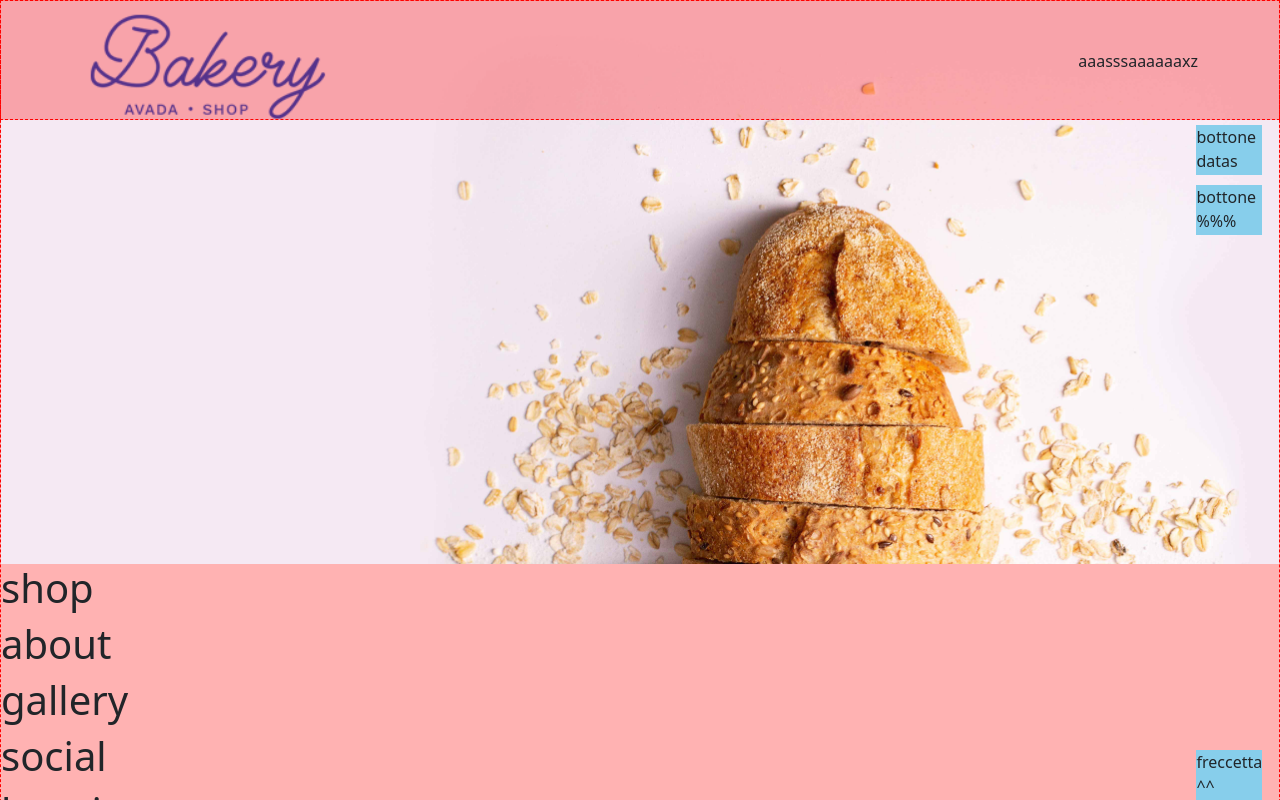
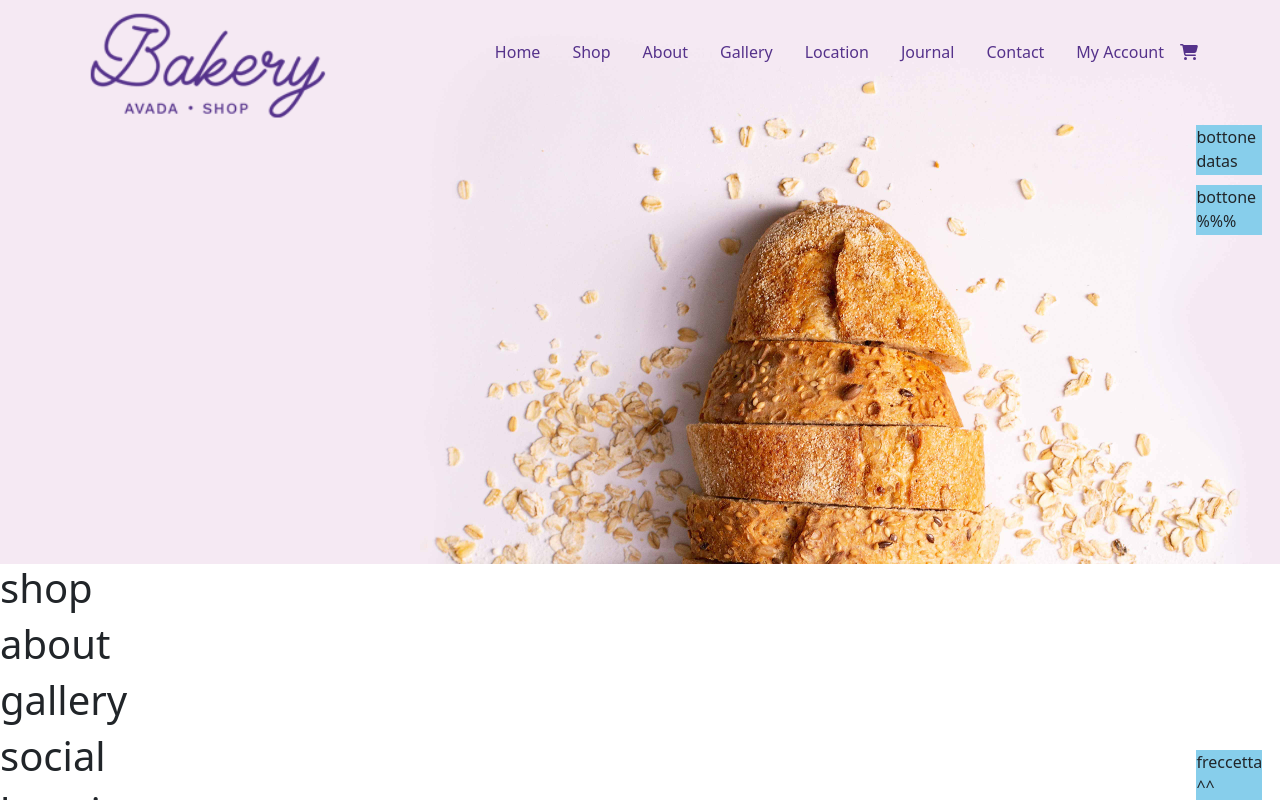
Before and after one commit to CarloCassini/proj-html-vuejs, a Vue app: page / in a window 1280 px wide. Shown: the top 800 px of the page. Built offline with nearby package versions, Linux system fonts and the light colour scheme.

Commit message:
add header style

```diff
--- a/src/App.vue
+++ b/src/App.vue
@@ -33,7 +33,7 @@ export default {
 
 <template>
   <Floating_button />
-  <AppHeader class="header-zone debug" />
+  <AppHeader class="header" />
   <AppMain />
 
   <AppFooter class="debug" />
@@ -43,7 +43,7 @@ export default {
 @use "./style/variables.scss" as *;
 @use "./style/general.scss" as *;
 
-.header-zone {
+.header {
   height: var(--header-height);
   position: absolute;
   left: 0px;
--- a/src/components/AppHeader.vue
+++ b/src/components/AppHeader.vue
@@ -29,8 +29,21 @@ export default {
       <div>
         <img src="images/logo/avada-bakery-logo.png" alt="" />
       </div>
-      <div>aaasss</div>
-      <div>aaaaaaxz</div>
+      <div class="list">
+        <ul>
+          <li class="mx-3" v-for="section in store.siteSections">
+            <a :href="section">
+              {{ section }}
+            </a>
+          </li>
+          <!-- per lo shop -->
+          <li>
+            <a href="#">
+              <font-awesome-icon icon="fa-solid fa-cart-shopping" />
+            </a>
+          </li>
+        </ul>
+      </div>
     </div>
   </section>
 </template>
@@ -40,9 +53,27 @@ export default {
   display: flex;
   align-items: center;
 }
+
+ul {
+  color: #55328b;
+  li {
+    list-style: none;
+    display: inline-block;
+    a {
+      color: currentColor;
+      text-decoration: none;
+    }
+    &:hover {
+      content: " ";
+      border-bottom: 3px solid;
+    }
+  }
+}
+
 .header-zone {
   display: flex;
   align-items: center;
+
   img {
     height: var(--header-height);
   }
--- a/src/components/AppMain.vue
+++ b/src/components/AppMain.vue
@@ -34,7 +34,7 @@ export default {
 </script>
 
 <template>
-  <div class="debug">
+  <div>
     <!-- questo l'ordine di presentazione dei componenti -->
     <home id="home" />
     <shop id="shop" />
--- a/src/components/main components/home.vue
+++ b/src/components/main components/home.vue
@@ -4,7 +4,7 @@ export default {
 
   data() {
     return {
-      ciccio: "images/backgrounds/hero-header-bakery.jpg",
+      backgrounImage: "images/backgrounds/hero-header-bakery.jpg",
     };
   },
 
@@ -21,7 +21,7 @@ export default {
 </script>
 
 <template>
-  <img :src="ciccio" alt="" />
+  <img :src="backgrounImage" alt="" />
 </template>
 
 <style lang="scss" scoped>
--- a/src/data/store.js
+++ b/src/data/store.js
@@ -9,9 +9,9 @@ export const store = reactive({
     "Shop",
     "About",
     "Gallery",
-    "Social",
     "Location",
+    "Journal",
     "Contact",
-    "Orders",
+    "My Account",
   ],
 });
--- a/src/main.js
+++ b/src/main.js
@@ -15,12 +15,12 @@ import { FontAwesomeIcon } from "@fortawesome/vue-fontawesome";
 // (ccn.ADD)
 // questa parte importa una icona specifica. io scelgo di importare la busta della mailce il paperPlane
 // questa operazione è da fare per ongni oggetto si FontAwesome
-import { faEnvelope } from "@fortawesome/free-solid-svg-icons";
+import { faCartShopping } from "@fortawesome/free-solid-svg-icons";
 import { faPaperPlane } from "@fortawesome/free-solid-svg-icons";
 
 /* add icons to the library */
 // ogni icona aggiunta alla libreria (ccn.ADD) va aggiunta a questa riga di co-dice.
-library.add(faEnvelope, faPaperPlane);
+library.add(faCartShopping, faPaperPlane);
 // per usare font awerome devo agganciarmi a un componente al quale aggiungerò tutti gli elementi che mi serviranno
 
 const app = createApp(App);
--- a/src/style/general.scss
+++ b/src/style/general.scss
@@ -1,4 +1,4 @@
 .debug {
   border: 1px dashed red;
-  background-color: rgba(255, 0, 0, 0.3);
+  background-color: rgba(0, 255, 0, 0.3);
 }
```
